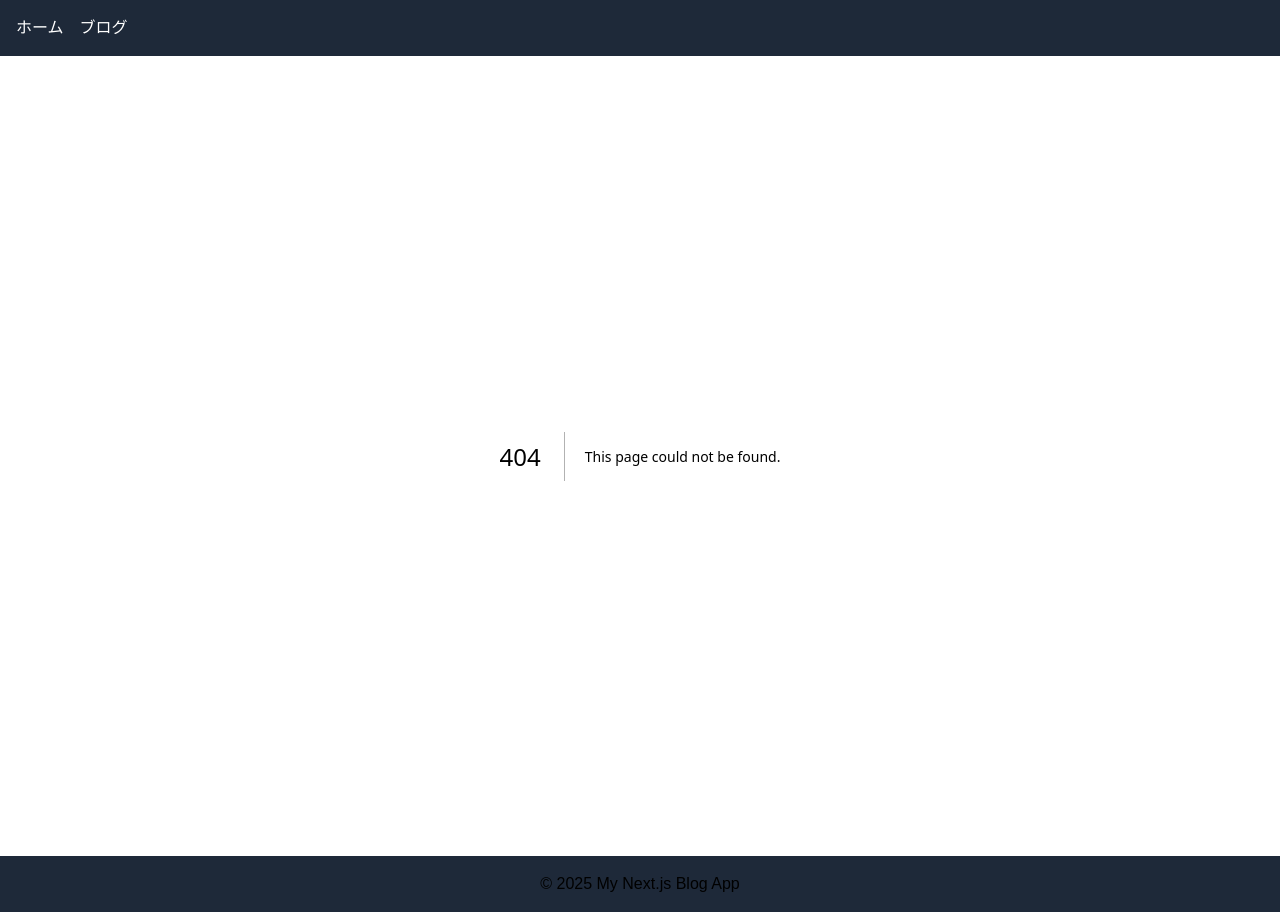
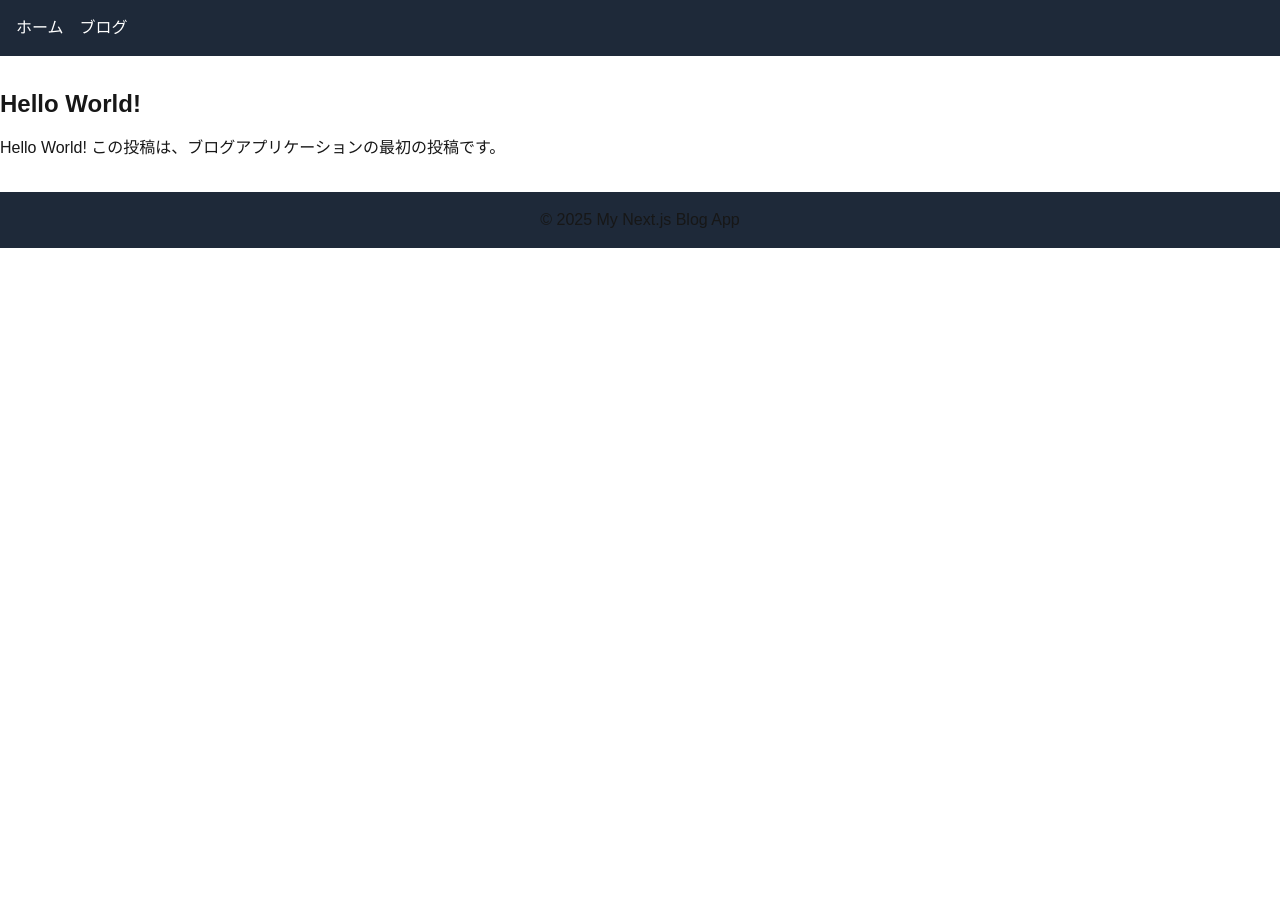
Before and after one commit to Int314/nextjs-blog-app, a Next.js app: page /blog/hello-world in a window 1280 px wide. Before the commit this address had no page. After the commit the page ends 800 px from the top, so only its background shows below. Built offline with nearby package versions, Linux system fonts and the light colour scheme.

Commit message:
記事ページ作成

```diff
--- /dev/null
+++ b/src/app/blog/[slug]/page.tsx
@@ -0,0 +1,18 @@
+import { notFound } from "next/navigation";
+import { posts } from "../../../data/posts";
+
+export default function PostPage({ params }: { params: { slug: string } }) {
+  const { slug } = params;
+  const post = posts.find((post) => post.slug === slug);
+
+  if (!post) {
+    notFound();
+  }
+
+  return (
+    <div className="container mx-auto py-8">
+      <h1 className="text-2xl font-bold mb-4">{post.title}</h1>
+      <p>{post.content}</p>
+    </div>
+  );
+}
```
